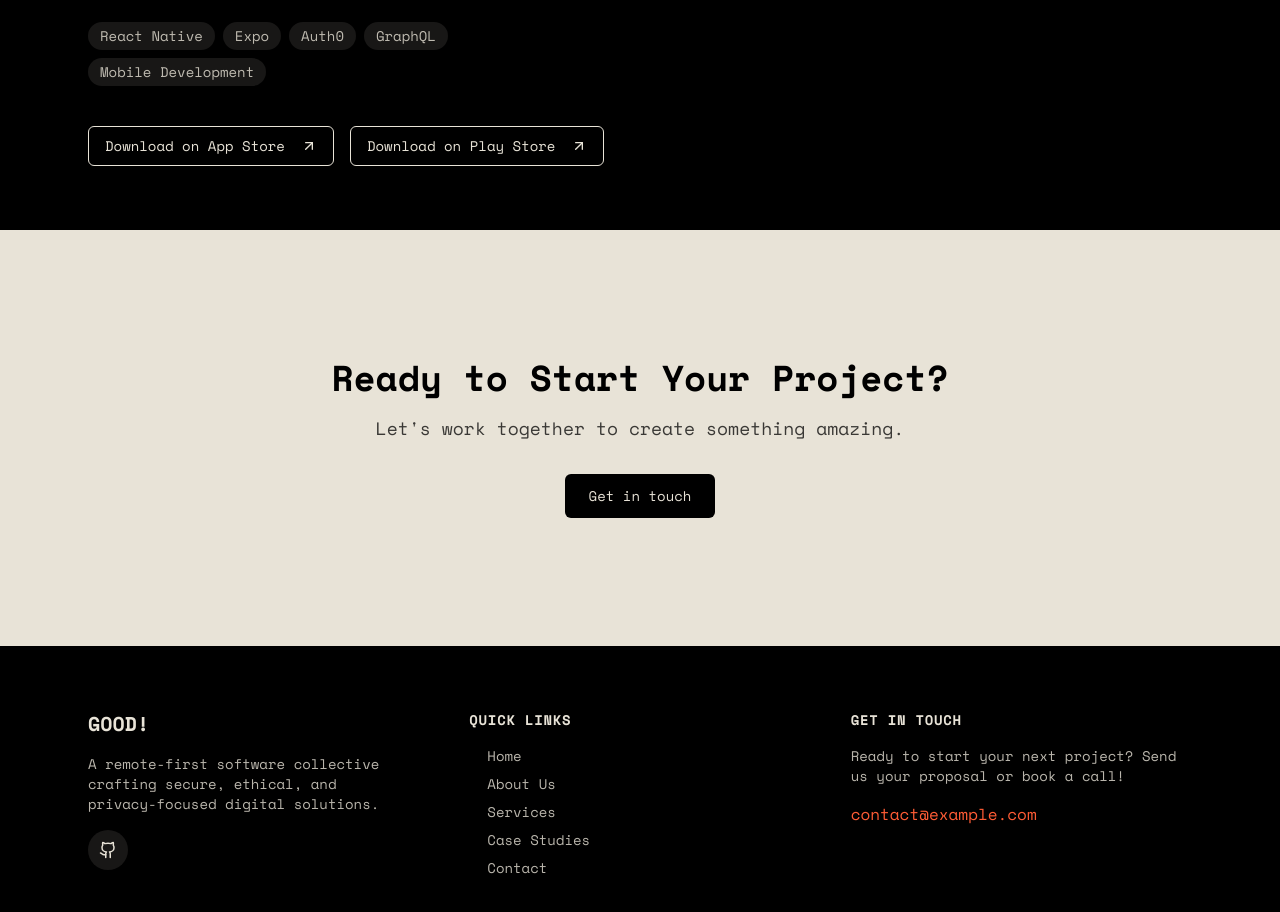
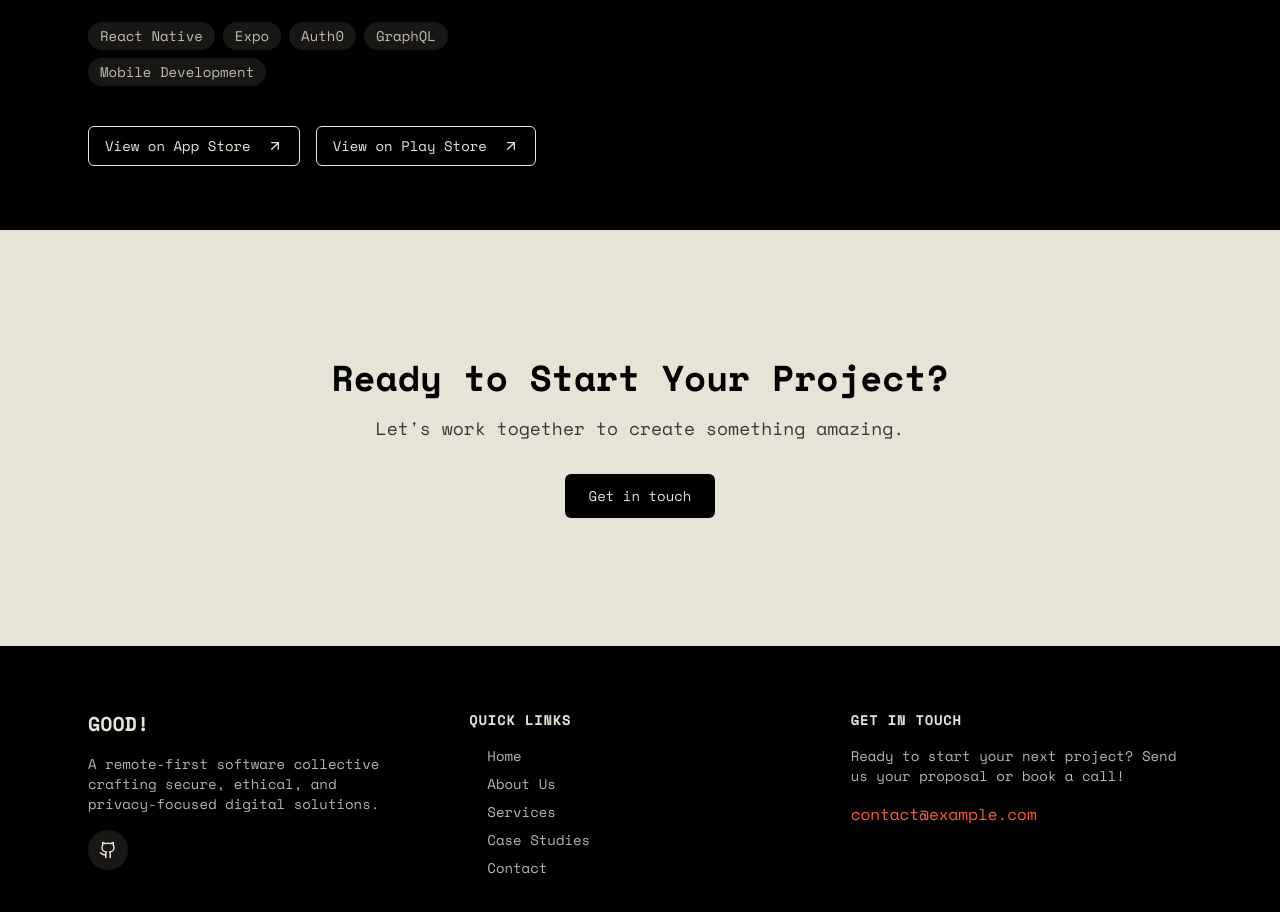
Before and after one commit to goodthingsdev/good-things-collective, a Next.js app: page /case-studies in a window 1280 px wide. Shown: the part 4040-4952 px from the top of the page. Built offline with nearby package versions, Linux system fonts and the light colour scheme; no server answers.

Commit message:
Update page.tsx

```diff
--- a/src/app/case-studies/page.tsx
+++ b/src/app/case-studies/page.tsx
@@ -139,8 +139,8 @@ export default function Page() {
         technologies={["React Native", "Expo", "Auth0", "GraphQL", "Mobile Development"]}
         projectUrl="https://apps.apple.com/st/app/producers-trust/id6502012079"
         secondaryProjectUrl="https://play.google.com/store/apps/details?id=com.producerstrust.agripreneur&hl=de"
-        primaryButtonText="Download on App Store"
-        secondaryButtonText="Download on Play Store"
+        primaryButtonText="View on App Store"
+        secondaryButtonText="View on Play Store"
       />
 
       {/* CTA Section */}
```
